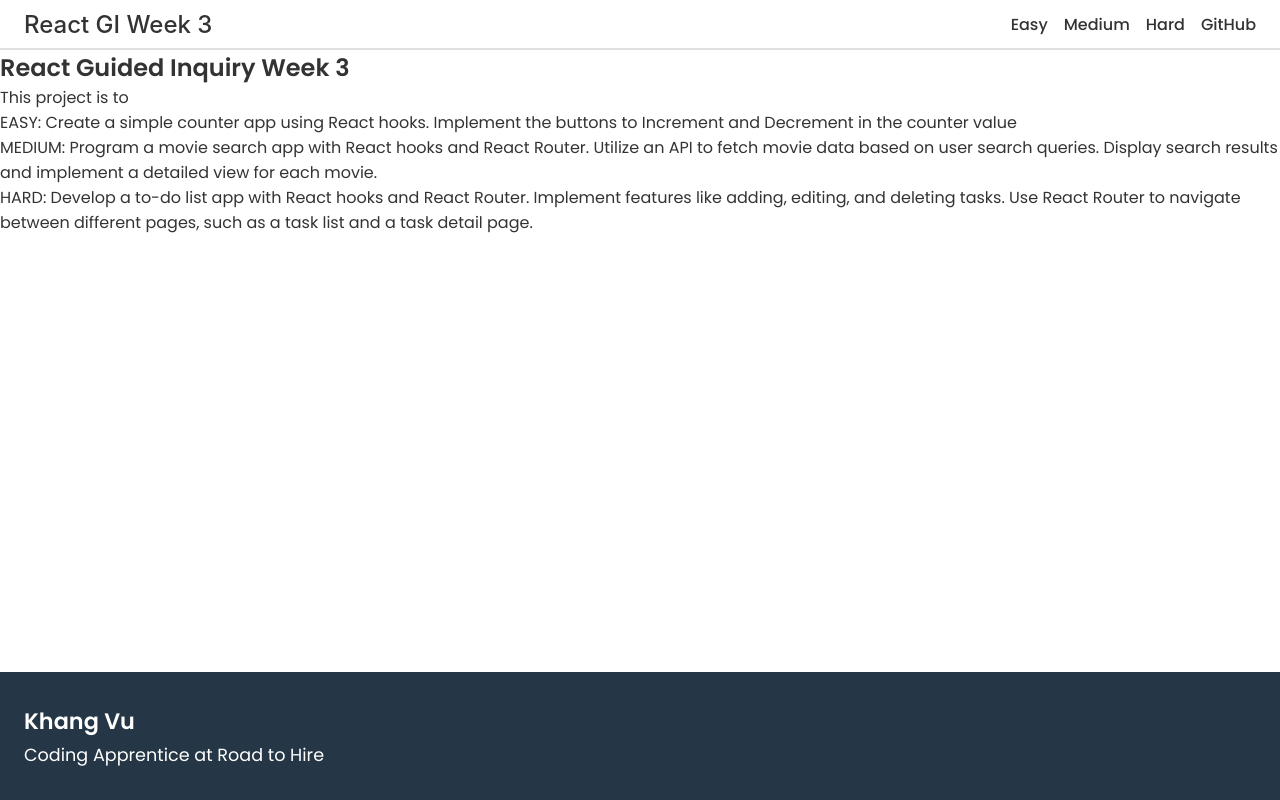
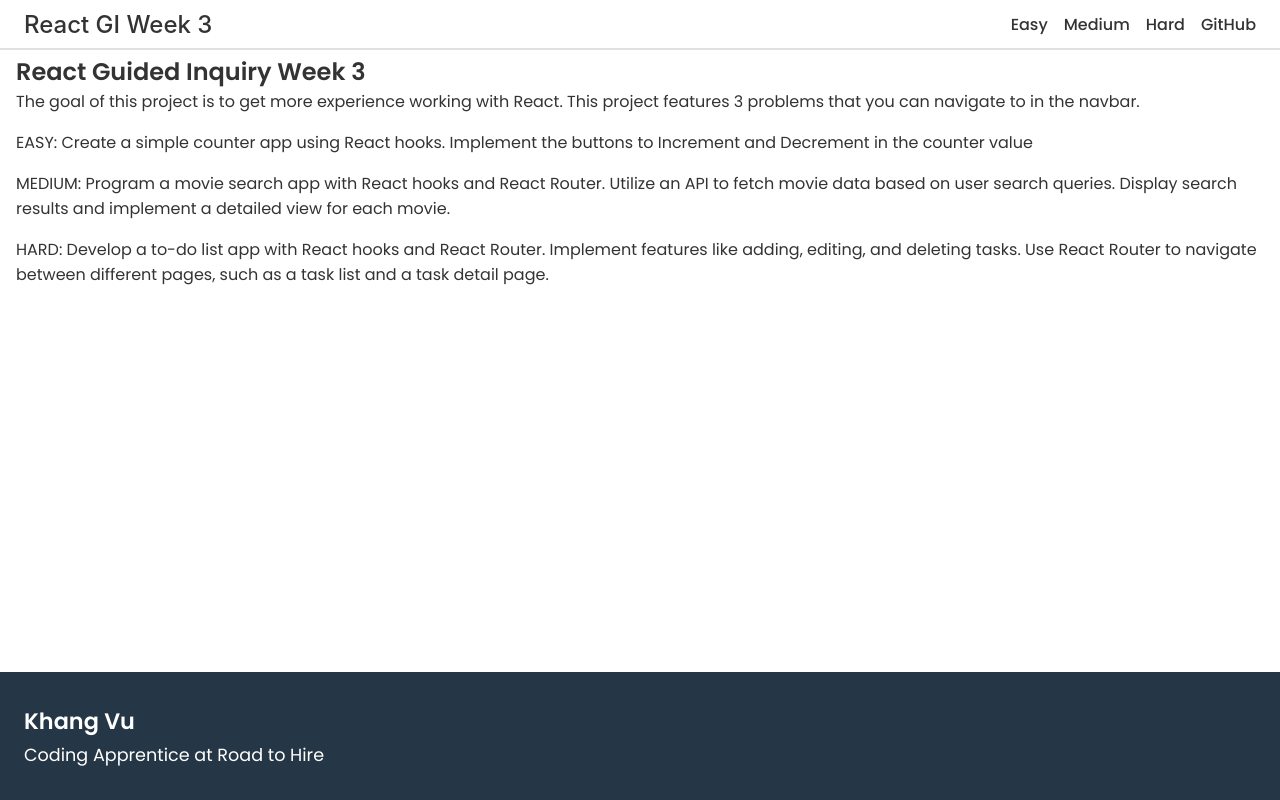
Before and after one commit to khangvu0/react-week-3, a React (Vite) app in the folder client/: page / in a window 1280 px wide. Built offline with nearby package versions, Linux system fonts and the light colour scheme.

Commit message:
Updated homepage

```diff
--- a/client/src/pages/Home.jsx
+++ b/client/src/pages/Home.jsx
@@ -6,7 +6,11 @@ export default function Home() {
         <main className="main">
             <section className="intro">
                 <h1 className="title">React Guided Inquiry Week 3</h1>
-                <p className="subtitle">This project is to</p>
+                <p className="subtitle">
+                    The goal of this project is to get more experience working
+                    with React. This project features 3 problems that you can
+                    navigate to in the navbar.
+                </p>
             </section>
             <section className="problems">
                 <div>
--- a/client/src/styles/Home.css
+++ b/client/src/styles/Home.css
@@ -1,3 +1,10 @@
+.intro {
+    margin: 0.25rem 1rem;
+}
+
+.problems div {
+    margin: 1rem;
+}
 /*-------------------- Media Queries --------------------*/
 /* For tablet */
 @media screen and (min-width: 768px) {
```
